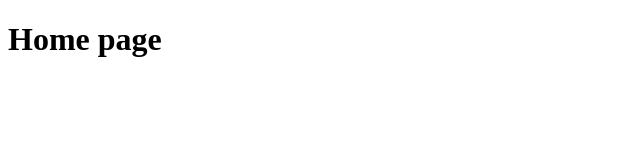
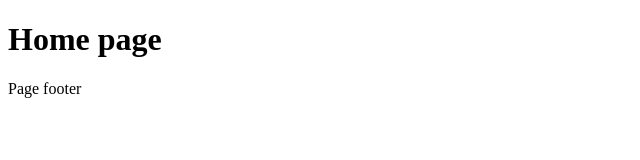
Before and after one commit to realTrueProger/next-hello-world, a Next.js app: page / in a window 1280 px wide. Shown: the top 160 px of the page, without its empty margins (0-640 px from the left). Built offline with nearby package versions, Linux system fonts and the light colour scheme.

Commit message:
add footer to layout

```diff
--- a/src/app/layout.tsx
+++ b/src/app/layout.tsx
@@ -1,11 +1,21 @@
+import {Metadata} from "next";
+
+export const metadata: Metadata = {
+    title: 'Next.js',
+    description: 'Generated by Next.js',
+}
+
 export default function RootLayout({
                                        children,
-                                   }: Readonly<{
-    children: React.ReactNode;
-}>) {
+                                   }: {
+    children: React.ReactNode
+}) {
     return (
-        <html lang="ru">
-        <body>{children}</body>
+        <html lang="en">
+        <body>
+        {children}
+        <footer>Page footer</footer>
+        </body>
         </html>
-    );
+    )
 }
```
